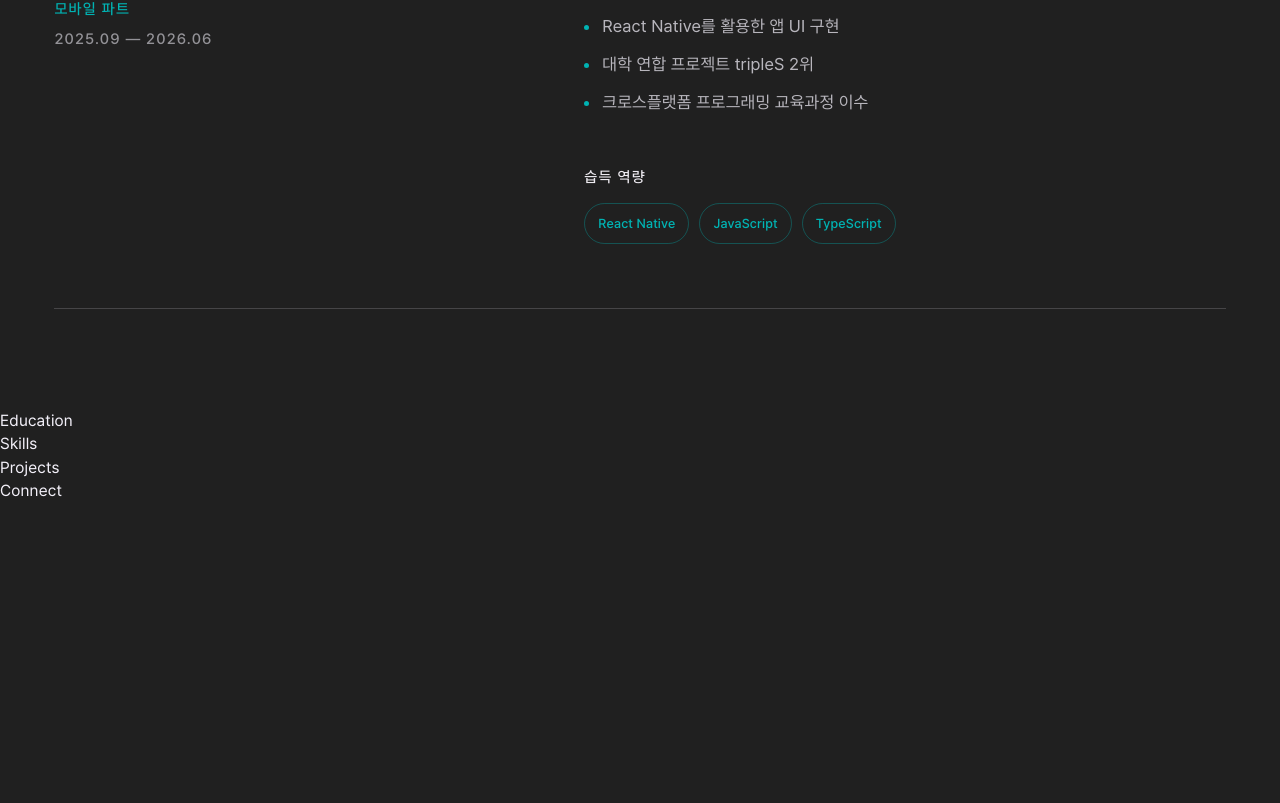
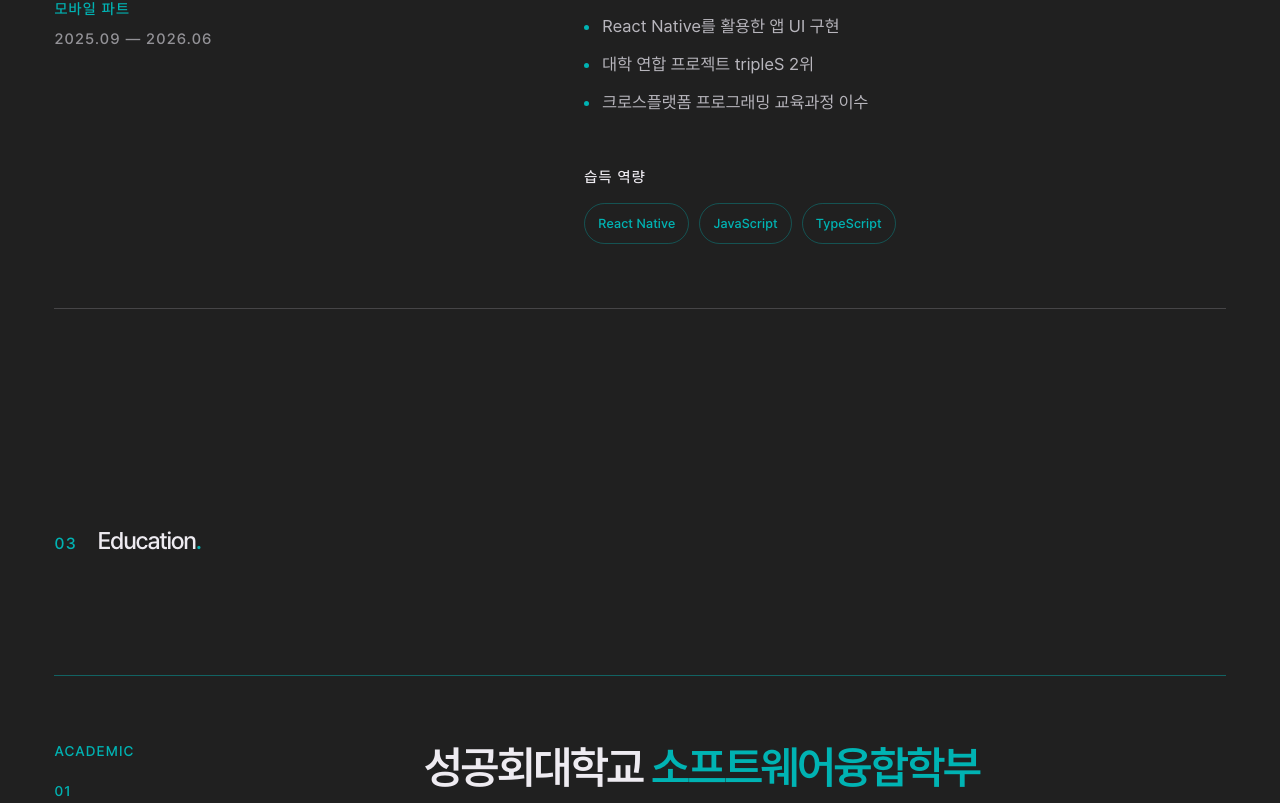
Before and after one commit to ujini7833-droid/yujin-portfolio, a React (Vite) app: page / in a window 1280 px wide. Shown: the part 1994-2797 px from the top of the page. Before the commit the page ends 2496 px from the top, so only its background shows below. Built offline with nearby package versions, Linux system fonts and the light colour scheme.

Commit message:
feat: Education 초안 (#11)

```diff
--- a/src/components/About.css
+++ b/src/components/About.css
@@ -57,7 +57,8 @@
 ========================= */
 
 .about-content {
-  padding: 0;
+  padding-top: clamp(32px, 5vw, 64px);
+  border-top: 1px solid rgba(0, 179, 179, 0.45);
 }
 
 
@@ -142,7 +143,7 @@
   }
 
   .about-content {
-    padding: 0;
+    padding-top: 32px;
   }
 
   .about-description {
--- /dev/null
+++ b/src/components/Education.css
@@ -0,0 +1,167 @@
+.education {
+  width: 100%;
+  min-height: 100vh;
+  padding: 120px 4.25% 100px;
+  background: #202020;
+  color: #eeebf1;
+  font-family: 'Pretendard-Regular', sans-serif;
+}
+
+.education-inner {
+  max-width: 1400px;
+  margin: 0 auto;
+}
+
+.education-header {
+  display: flex;
+  align-items: baseline;
+  gap: 20px;
+  margin-bottom: 120px;
+}
+
+.education-number {
+  margin: 0;
+  color: #00b3b3;
+  font-family: 'Pretendard-Medium', sans-serif;
+  font-size: 16px;
+  letter-spacing: 0.1em;
+}
+
+.education-header h2 {
+  margin: 0;
+  font-family: 'Pretendard-Medium', sans-serif;
+  font-size: clamp(20px, 4vw, 24px);
+  font-weight: 400;
+  letter-spacing: -0.05em;
+}
+
+.education-header h2 span {
+  color: #00b3b3;
+}
+
+.education-list {
+  border-top: 1px solid rgba(0, 179, 179, 0.45);
+}
+
+.education-entry {
+  display: grid;
+  grid-template-columns: minmax(180px, 0.5fr) minmax(0, 1.5fr);
+  gap: clamp(48px, 8vw, 120px);
+  padding: clamp(36px, 5vw, 68px) 0;
+  border-bottom: 1px solid rgba(243, 240, 249, 0.18);
+}
+
+.education-meta {
+  display: flex;
+  flex-direction: column;
+  align-items: flex-start;
+  gap: 16px;
+  color: #00b3b3;
+  font-family: 'Pretendard-Medium', sans-serif;
+  font-size: 14px;
+  letter-spacing: 0.08em;
+}
+
+.education-meta p,
+.education-meta span,
+.education-info p,
+.education-period,
+.education-description {
+  margin: 0;
+}
+
+.education-content h3,
+.education-award h4 {
+  margin: 0;
+  font-family: 'Pretendard-SemiBold', sans-serif;
+  font-size: clamp(27px, 3.5vw, 46px);
+  font-weight: 400;
+  line-height: 1.25;
+  letter-spacing: -0.05em;
+}
+
+.education-content h3 span {
+  color: #00b3b3;
+}
+
+.education-award {
+  margin-top: 56px;
+  padding-top: 38px;
+  border-top: 1px solid rgba(243, 240, 249, 0.18);
+}
+
+.education-award-label {
+  margin: 0 0 12px;
+  color: #00b3b3;
+  font-family: 'Pretendard-Medium', sans-serif;
+  font-size: 14px;
+  letter-spacing: 0.08em;
+}
+
+.education-award h4 {
+  margin: 0;
+}
+
+.education-info {
+  display: flex;
+  gap: 20px;
+  margin-top: 22px;
+  color: rgba(243, 240, 249, 0.58);
+  font-family: 'Pretendard-Medium', sans-serif;
+  font-size: 15px;
+  letter-spacing: 0.04em;
+}
+
+.education-period {
+  margin-top: 22px;
+  color: rgba(243, 240, 249, 0.58);
+  font-family: 'Pretendard-Medium', sans-serif;
+  font-size: 15px;
+  letter-spacing: 0.04em;
+}
+
+.education-description {
+  margin-top: 32px;
+  color: rgba(243, 240, 249, 0.72);
+  font-size: 17px;
+  line-height: 1.6;
+}
+
+.education-tag {
+  display: inline-flex;
+  margin-top: 28px;
+  padding: 8px 13px;
+  border: 1px solid rgba(0, 179, 179, 0.35);
+  border-radius: 100px;
+  color: #00b3b3;
+  font-family: 'Pretendard-Medium', sans-serif;
+  font-size: 13px;
+}
+
+@media (max-width: 768px) {
+  .education {
+    min-height: auto;
+    padding: 100px 7% 80px;
+  }
+
+  .education-header {
+    margin-bottom: 70px;
+  }
+
+  .education-entry {
+    grid-template-columns: 1fr;
+    gap: 28px;
+  }
+
+  .education-meta {
+    gap: 10px;
+  }
+
+  .education-content h3 {
+    font-size: 28px;
+  }
+
+  .education-description {
+    font-size: 15px;
+  }
+}
--- a/src/components/Education.jsx
+++ b/src/components/Education.jsx
@@ -1,5 +1,43 @@
-const Education = () => {
-    return <section id="education">Education</section>
+import './Education.css'
+
+function Education() {
+    return (
+        <section id="education" className="education">
+            <div className="education-inner">
+                <header className="education-header">
+                    <p className="education-number">03</p>
+                    <h2>Education<span>.</span></h2>
+                </header>
+
+                <div className="education-list">
+                    <article className="education-entry">
+                        <div className="education-meta">
+                            <p>ACADEMIC</p>
+                            <span>01</span>
+                        </div>
+
+                        <div className="education-content">
+                            <h3>성공회대학교 <span>소프트웨어융합학부</span></h3>
+                            <div className="education-info">
+                                <p>재학</p>
+                                <p>2023.03 —</p>
+                            </div>
+
+                            <section className="education-award">
+                                <p className="education-award-label">교내 소프트웨어 경진대회</p>
+                                <h4>1위</h4>
+                                <p className="education-period">2026.04 — 2026.05</p>
+                                <p className="education-description">
+                                    React Native를 활용한 ‘토닥토닥’ 앱 서비스 개발
+                                </p>
+                                <span className="education-tag">React Native</span>
+                            </section>
+                        </div>
+                    </article>
+                </div>
+            </div>
+        </section>
+    )
 }
 
-export default Education;
+export default Education
```
